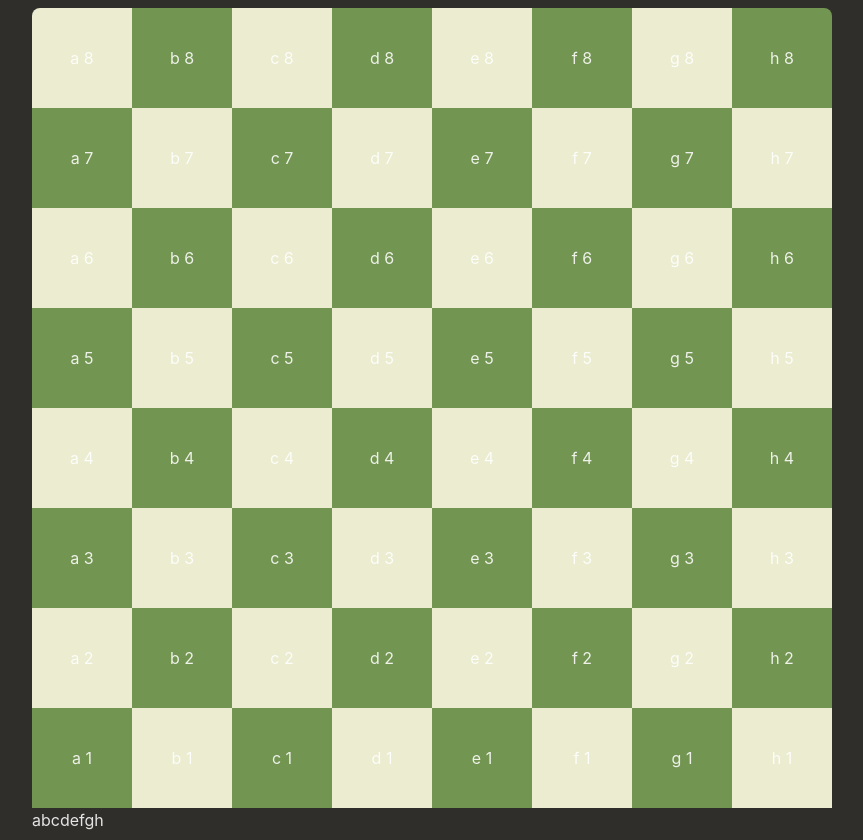
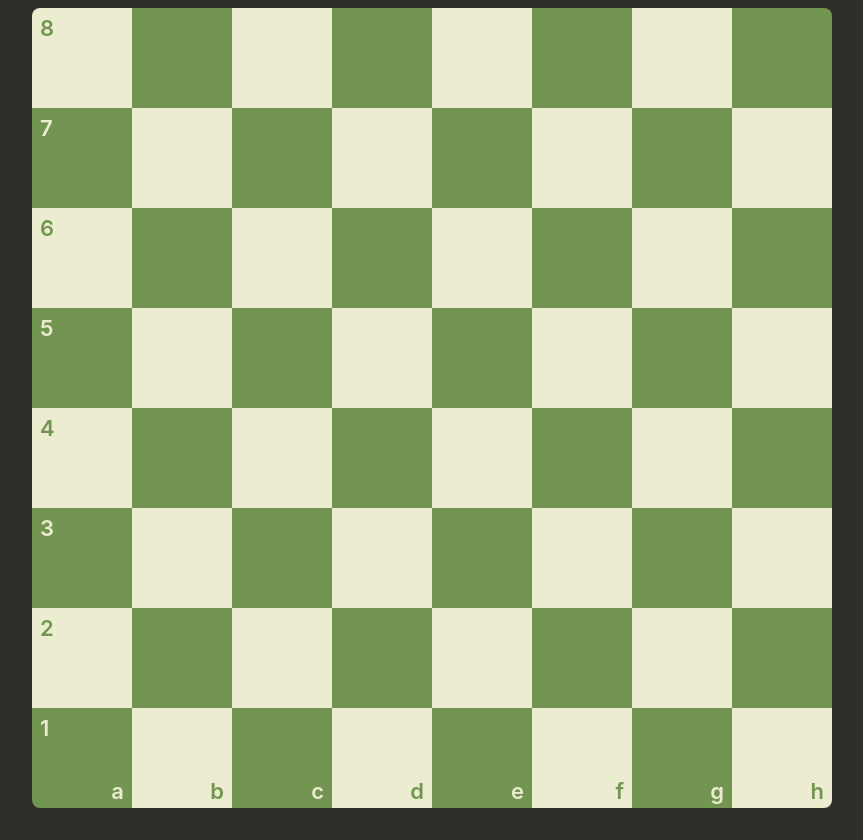
Before and after one commit to m0nt34/Checkers_react, a React (Vite) app in the folder client/: page / in a window 1280 px wide. Shown: the whole page, without its empty margins (208-1071 px from the left). After the commit the page ends 816 px from the top, so only its background shows below. Built offline with nearby package versions, Linux system fonts and the light colour scheme.

Commit message:
board final

```diff
--- a/client/src/Components/Board/Board.jsx
+++ b/client/src/Components/Board/Board.jsx
@@ -2,6 +2,7 @@ import React from "react";
 import style from "./board.module.css";
 import {ToChar} from "../../Hooks/UseToChar";
 import Ranks from "./Coordinates/Ranks";
+import Files from "./Coordinates/Files";
 const Board = () => {
   const ranks = Array(8)
     .fill()
@@ -14,20 +15,21 @@ const Board = () => {
   };
   return (
     <div className={style.board}>
+      <Files files={files}/>
       {ranks.map((rank, i) => {
         return (
           <div className={style.rank} key={rank}>
             {files.map((file, j) => {
               return (
                 <div className={style.sqr} key={rank + " " + file} style={{backgroundColor:getBgColor(i,j)}}>
-                  {rank + " " + file}
+                  {/* {rank + " " + file} */}
                 </div>
               );
             })}
           </div>
         );
       })}
-      <Ranks></Ranks>
+      <Ranks ranks={ranks}/>
     </div>
   );
 };
--- a/client/src/Components/Board/Coordinates/Files.jsx
+++ b/client/src/Components/Board/Coordinates/Files.jsx
@@ -0,0 +1,31 @@
+import React from "react";
+
+const Files = ({ files }) => {
+  const setColor = (i) => {
+    return i % 2 == 1 ? "var(--light_sqr)" : "var(--dark_sqr)";
+  };
+  return (
+    <div
+      style={{ display: "grid", position: "absolute", left: "1%", top: "0.5%" }}
+    >
+      {files.map((file, i) => {
+        return (
+          <span
+            style={{
+              height: 100,
+              fontWeight: 600,
+              fontSize: 22,
+              color: setColor(i),
+              zIndex: 2,
+            }}
+            key={file}
+          >
+            {file}
+          </span>
+        );
+      })}
+    </div>
+  );
+};
+
+export default Files;
--- a/client/src/Components/Board/Coordinates/Ranks.jsx
+++ b/client/src/Components/Board/Coordinates/Ranks.jsx
@@ -1,13 +1,27 @@
 import React from "react";
-import { ToChar } from "../../../Hooks/UseToChar";
-const Ranks = () => {
-  const ranks = Array(8)
-    .fill()
-    .map((x, i) => ToChar(i));
+
+const Ranks = ({ ranks }) => {
+  const setColor = (i) => {
+    return i % 2 == 0 ? "var(--light_sqr)" : "var(--dark_sqr)";
+  };
   return (
-    <div>
-      {ranks.map((rank) => (
-        <span key={rank}>{rank}</span>
+    <div style={{ display: "flex", position: "absolute", bottom: 0 }}>
+      {ranks.map((rank, i) => (
+        <span
+          style={{
+            width: 100,
+            fontWeight: 600,
+            fontSize: 22,
+            color: setColor(i),
+            display: "flex",
+            justifyContent: "flex-end",
+            marginRight: "1%",
+            zIndex: 2,
+          }}
+          key={rank}
+        >
+          {rank}
+        </span>
       ))}
     </div>
   );
--- a/client/src/Components/Board/board.module.css
+++ b/client/src/Components/Board/board.module.css
@@ -3,6 +3,7 @@
   grid-template-columns: repeat(8,100px);
   border-radius: 8px;
   overflow: hidden;
+  position: relative;
 }
 .board .sqr{
   display: flex;
```
